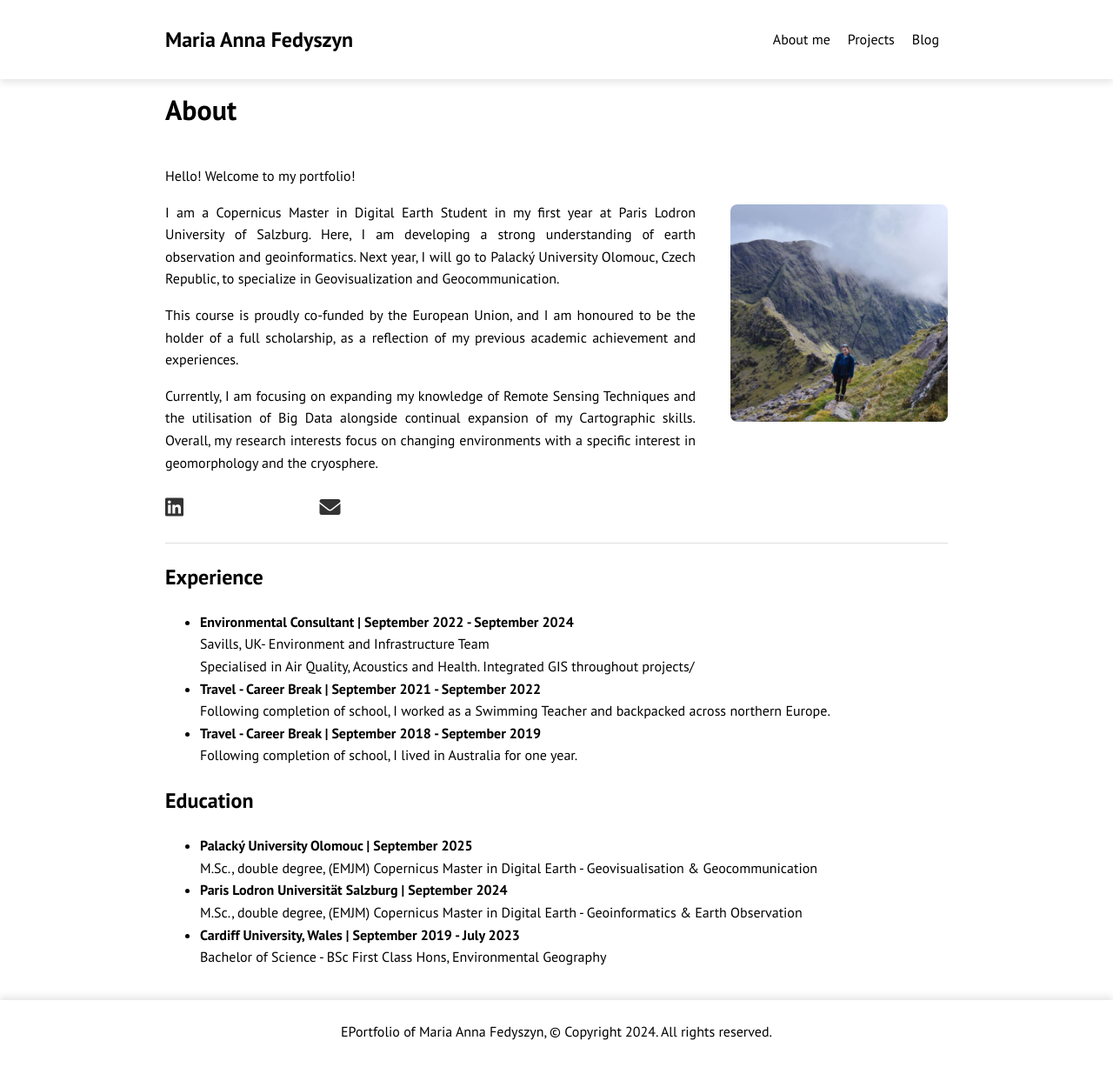
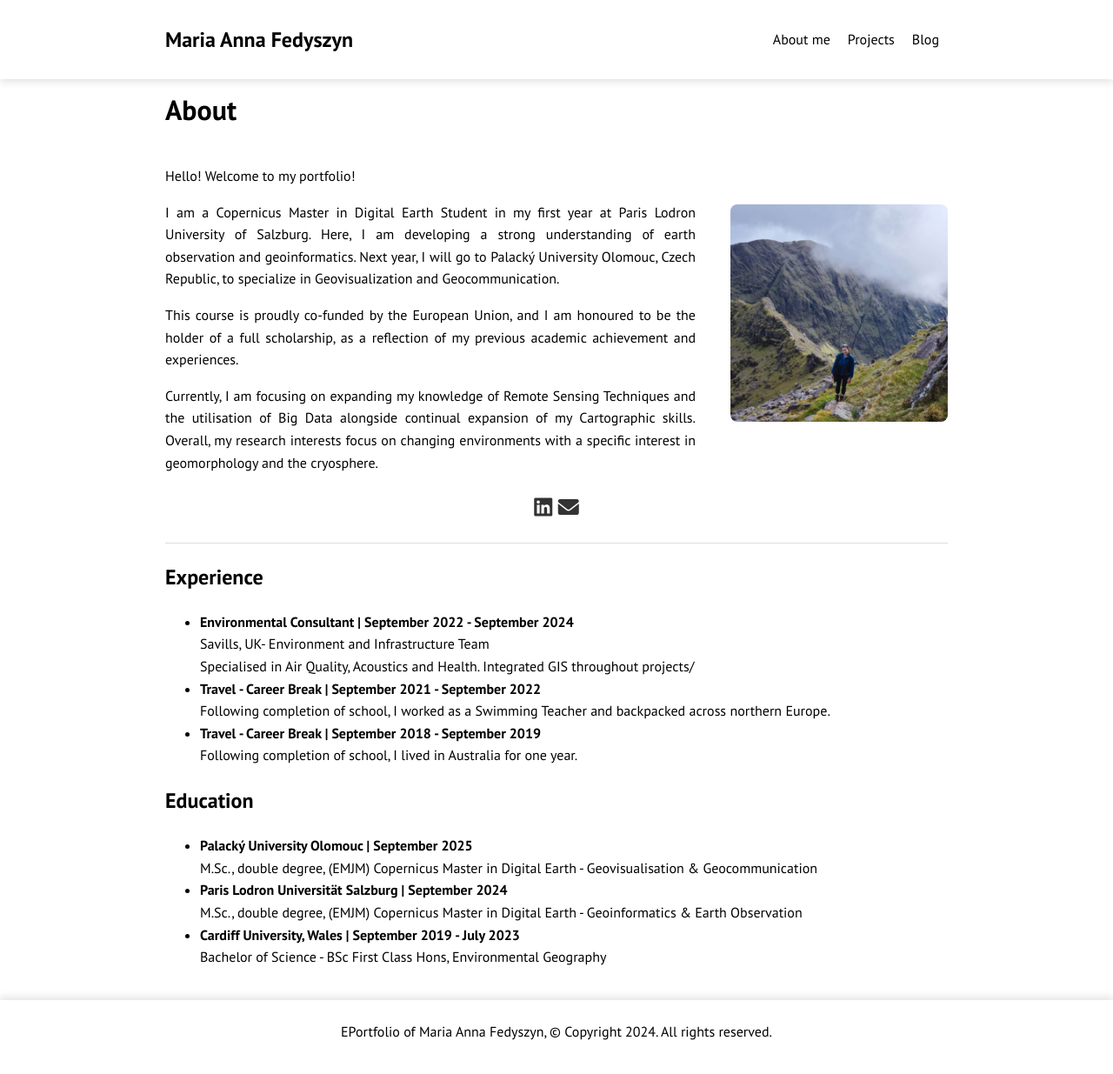
Before and after one commit to maria-anna-gis/maria-anna-gis.github.io, a Jekyll site: the page built from index.md, in a window 1280 px wide and 1242 px high. Shown: the top 1235 px of the window at 87% size. Built offline with Jekyll 4.4.1, drawn with Linux system fonts in a browser that asks for light colours.

Commit message:
Update main.css

```diff
--- a/assets/main.css
+++ b/assets/main.css
@@ -303,11 +303,11 @@ footer p {
 }
 
 .contact-icons {
-    text-align: centre;
+    text-align: center;
 }
 
 .contact-icons a {
-    margin-right: 150px;
+    margin-right: 0 10px;
     color: #333;
     font-size: 24px;
     text-decoration: none;
```
